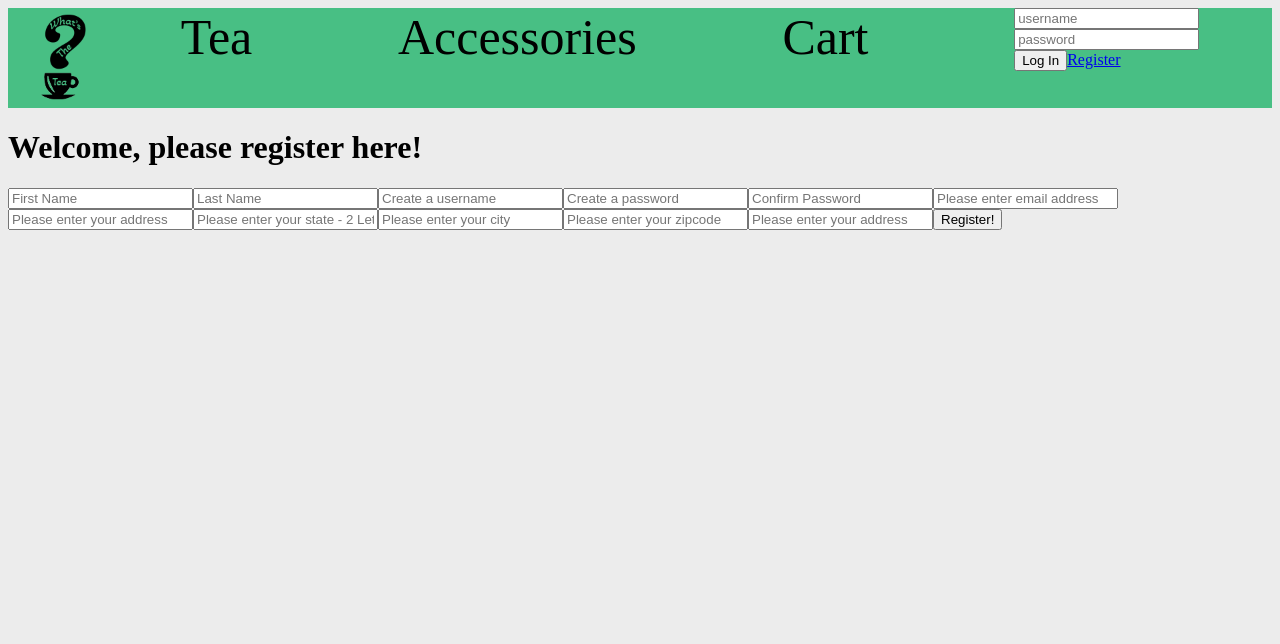
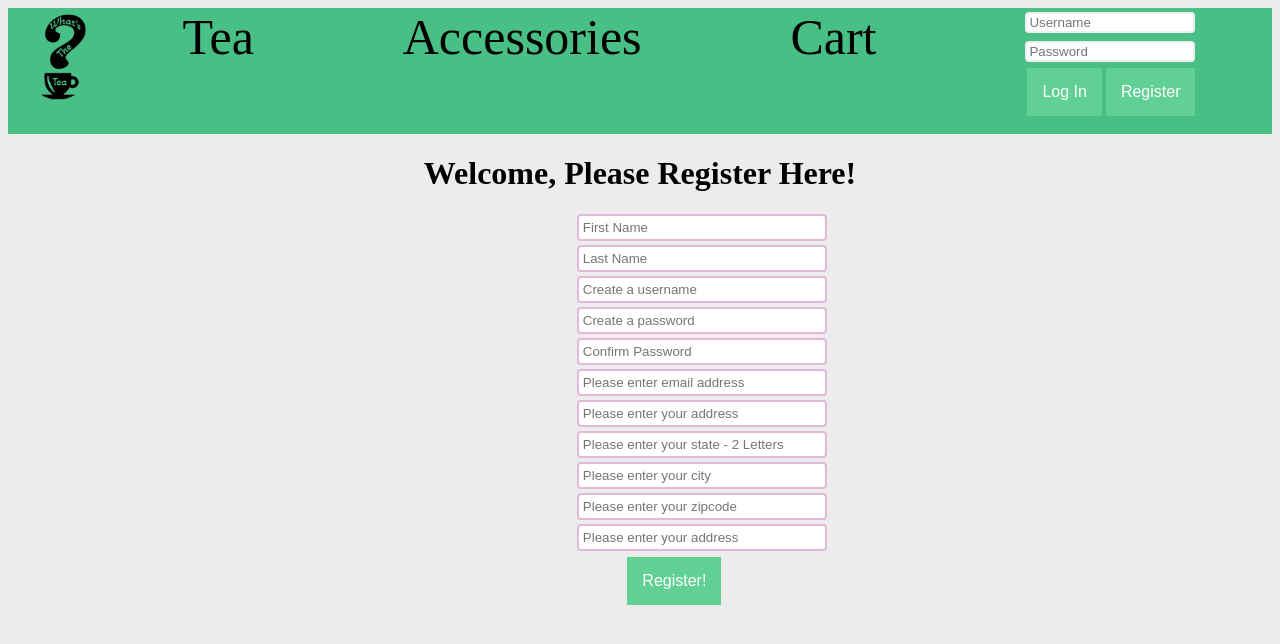
Before and after one commit to Fullstack-418-Capstone/418-Tea, a React app: page /register in a window 1280 px wide. Built offline with nearby package versions, Linux system fonts and the light colour scheme.

Commit message:
gave us some great css

```diff
--- a/public/index.css
+++ b/public/index.css
@@ -4,6 +4,7 @@
     flex-direction:row;
     justify-content:space-between;
 }
+
 .header img {
     height: 100px;
 }
--- a/src/components/Login.js
+++ b/src/components/Login.js
@@ -1,47 +1,57 @@
-import React, {useState} from "react";
+import React, { useState } from "react";
 import { Link } from "react-router-dom";
 import { loginUser } from "../api/index";
+import "./login.css";
 
 const Login = (props) => {
-    const {setUser, setToken, setIsAdmin} = props
-    const [usernameString, setUsernameString] = useState('')
-    const [passwordString, setPasswordString] = useState('')
+  const { setUser, setToken, setIsAdmin } = props;
+  const [usernameString, setUsernameString] = useState("");
+  const [passwordString, setPasswordString] = useState("");
 
   return (
     <form
-            onSubmit={async(event) => {
-                event.preventDefault()
-                const success = await loginUser(usernameString, passwordString, setToken, setUser, setIsAdmin)
-                if(success) {
-                    setUsernameString('')
-                    setPasswordString('')
+      onSubmit={async (event) => {
+        event.preventDefault();
+        const success = await loginUser(
+          usernameString,
+          passwordString,
+          setToken,
+          setUser,
+          setIsAdmin
+        );
+        if (success) {
+          setUsernameString("");
+          setPasswordString("");
         }
       }}
     >
-            {/* <label>Username:</label> */}
       <input
         value={usernameString}
-                onChange={(event) => setUsernameString(event.target.value) }
-                placeholder='username'
+        onChange={(event) => setUsernameString(event.target.value)}
+        placeholder="Username"
         required
+        className="field"
       />
-            <br/>
-            {/* <label>Password:</label> */}
+      <br />
       <input
         value={passwordString}
         onChange={(event) => setPasswordString(event.target.value)}
-                placeholder='password'
-                type='password'
+        placeholder="Password"
+        type="password"
         required
+        className="field"
       />
-            <br/>
-            <div style={{justifyContent:'space-between'}}>
-                <button type="submit">Log In</button>
-                <Link to='/register' >Register</Link>
+      <br />
+      <div style={{ justifyContent: "space-between" }}>
+        <button id="button" type="submit">
+          Log In
+        </button>
+        <button>
+          <Link to="/register">Register</Link>
+        </button>
       </div>
     </form>
-    )
+  );
+};
 
-}
-
-export default Login
+export default Login;
--- a/src/components/Register.js
+++ b/src/components/Register.js
@@ -1,6 +1,7 @@
 import React from "react";
 import { useState } from "react";
 import { registerUser } from "../api";
+import "./register.css";
 
 const Register = () => {
   const [firstName, setFirstName] = useState("");
@@ -71,8 +72,8 @@ const Register = () => {
 
   return (
     <div>
-      <h1> Welcome, please register here! </h1>
-      <form onSubmit={HandleSubmit}>
+      <h1> Welcome, Please Register Here! </h1>
+      <form className="form" onSubmit={HandleSubmit}>
         <input
           placeholder="First Name"
           value={firstName}
@@ -81,6 +82,7 @@ const Register = () => {
             setFirstName(event.target.value);
           }}
           required
+          className="fields"
         ></input>
         <input
           placeholder="Last Name"
@@ -90,6 +92,7 @@ const Register = () => {
             setLastName(event.target.value);
           }}
           required
+          className="fields"
         ></input>
         <input
           placeholder="Create a username"
@@ -99,6 +102,7 @@ const Register = () => {
             setUsername(event.target.value);
           }}
           required
+          className="fields"
         ></input>
         <input
           placeholder="Create a password"
@@ -109,6 +113,7 @@ const Register = () => {
           }}
           minLength={8}
           required
+          className="fields"
         ></input>
         <input
           placeholder="Confirm Password"
@@ -119,6 +124,7 @@ const Register = () => {
           }}
           required
           minLength={8}
+          className="fields"
         ></input>
         <input
           placeholder="Please enter email address"
@@ -128,6 +134,7 @@ const Register = () => {
             setEmail(event.target.value);
           }}
           required
+          className="fields"
         ></input>
         <input
           placeholder="Please enter your address"
@@ -137,6 +144,7 @@ const Register = () => {
             setAddress1(event.target.value);
           }}
           required
+          className="fields"
         ></input>
         <input
           placeholder="Please enter your state - 2 Letters"
@@ -147,6 +155,7 @@ const Register = () => {
           }}
           maxLength={2}
           required
+          className="fields"
         ></input>
         <input
           placeholder="Please enter your city"
@@ -156,6 +165,7 @@ const Register = () => {
             setCity(event.target.value);
           }}
           required
+          className="fields"
         ></input>
         <input
           placeholder="Please enter your zipcode"
@@ -166,6 +176,7 @@ const Register = () => {
           }}
           maxLength={5}
           required
+          className="fields"
         ></input>
         <input
           placeholder="Please enter your address"
@@ -174,8 +185,9 @@ const Register = () => {
           onChange={(event) => {
             setAddress2(event.target.value);
           }}
+          className="fields"
         ></input>
-        <button>Register!</button>
+        <button className="register">Register!</button>
       </form>
     </div>
   );
--- /dev/null
+++ b/src/components/header.css
@@ -0,0 +1,3 @@
+.header{
+
+}
--- /dev/null
+++ b/src/components/login.css
@@ -0,0 +1,25 @@
+.header button{
+  background-color: #61D095;
+  border: none;
+  color: white;
+  margin: 2px;
+  padding: 15px;
+  text-align: center;
+  text-decoration: none;
+  display: inline-block;
+  font-size: 16px;
+  cursor: pointer;
+}
+
+.header button a{
+    text-decoration: none;
+    color: white;
+}
+
+.field{
+    border: 2px solid rgb(239, 239, 239);
+    border-radius: 4px;
+    margin-bottom: 4px;
+    margin-top: 4px;
+    width: 170px;
+}
--- /dev/null
+++ b/src/components/register.css
@@ -0,0 +1,29 @@
+.fields{
+    display: flex;
+    flex-direction: column;
+    justify-content: center;
+    border: 2px solid #E0BAD7;
+    border-radius: 4px;
+    margin-bottom: 4px;
+    margin-top: 4px;
+    margin-left: 45%;
+    margin-right: 50%;
+    width: 250px;
+    padding: 4px;
+}
+
+h1{ text-align: center;}
+
+.register{
+  background-color: #61D095;
+  border: none;
+  color: white;
+  margin: 2px;
+  padding: 15px;
+  text-align: center;
+  text-decoration: none;
+  display: inline-block;
+  font-size: 16px;
+  margin-left: 49%;
+  cursor: pointer;
+}
```
Also changed, not shown: src/components/Header.js (+52 -18 lines). Lines whose indentation alone changed are shown as unchanged.
